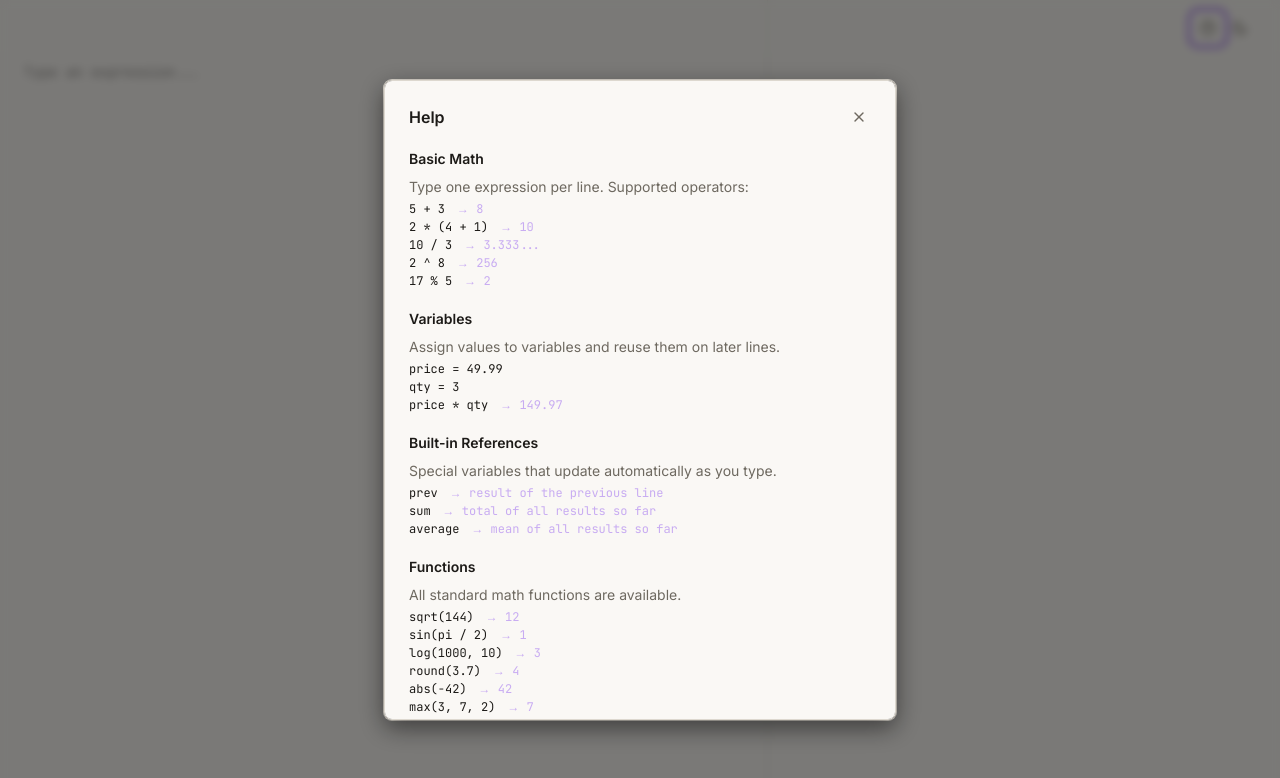
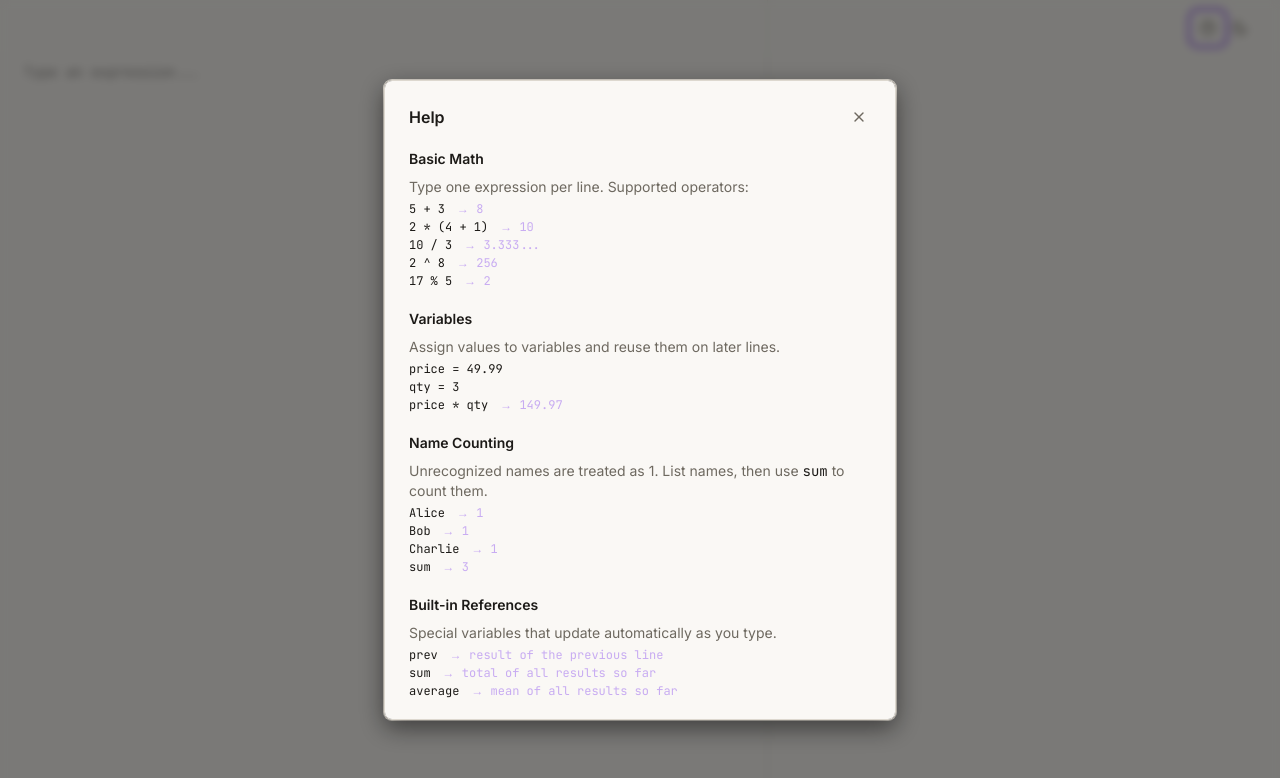
Before and after one commit to danielakl/quick-calc, a Next.js app: page / in a window 1280 px wide. Both pictures are taken after a click on the button 1208 px from the left and 28 px from the top of the page. Shown: the top 778 px of the page. Built offline with nearby package versions, Linux system fonts and the light colour scheme.

Commit message:
Document name counting feature

```diff
--- a/src/components/HelpModal.tsx
+++ b/src/components/HelpModal.tsx
@@ -107,6 +107,20 @@ export default function HelpModal() {
                   </div>
                 </Section>
 
+                <Section title="Name Counting">
+                  <p>
+                    Unrecognized names are treated as&nbsp;1. List names, then
+                    use <code className="font-mono text-foreground">sum</code>{" "}
+                    to count them.
+                  </p>
+                  <div className="mt-1 space-y-0.5">
+                    <Example input="Alice" result="1" />
+                    <Example input="Bob" result="1" />
+                    <Example input="Charlie" result="1" />
+                    <Example input="sum" result="3" />
+                  </div>
+                </Section>
+
                 <Section title="Built-in References">
                   <p>
                     Special variables that update automatically as you type.
```
Also changed, not shown: 1 other file (tests, documents, lock files or other folders).
